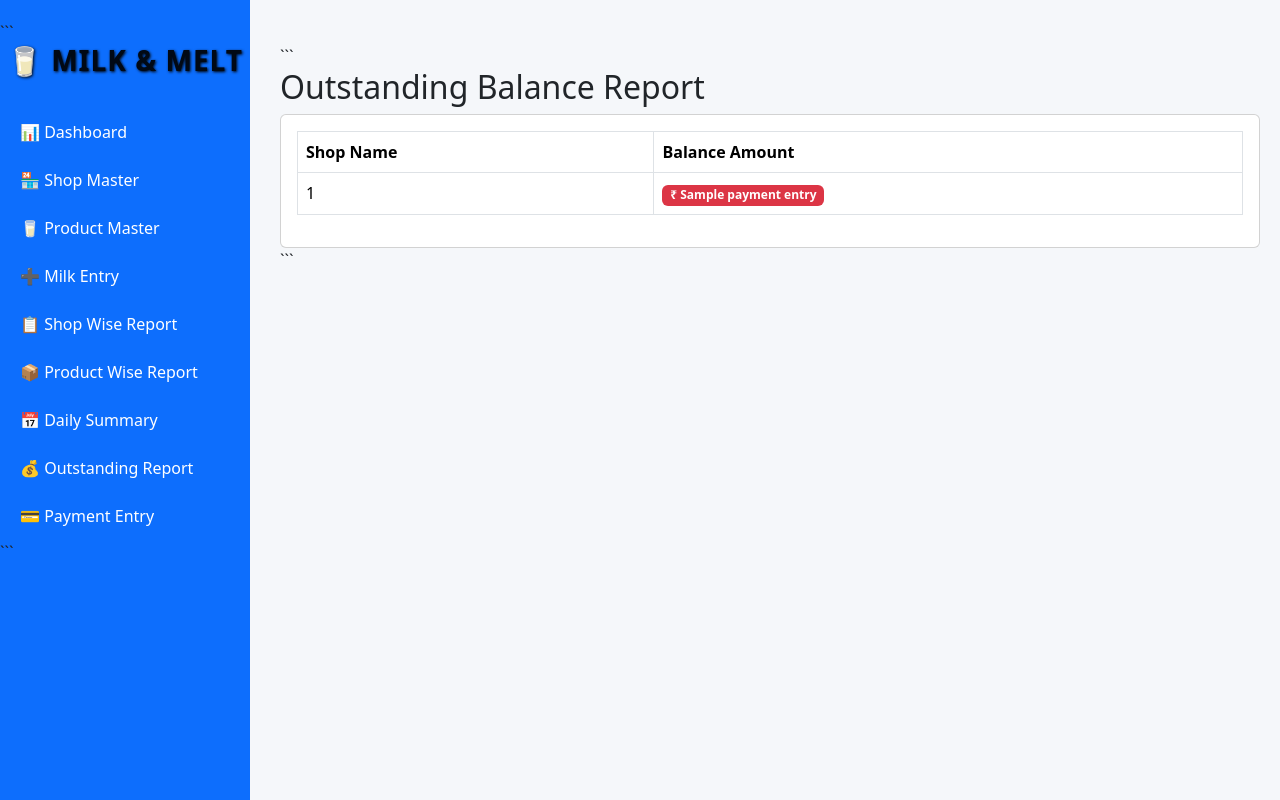
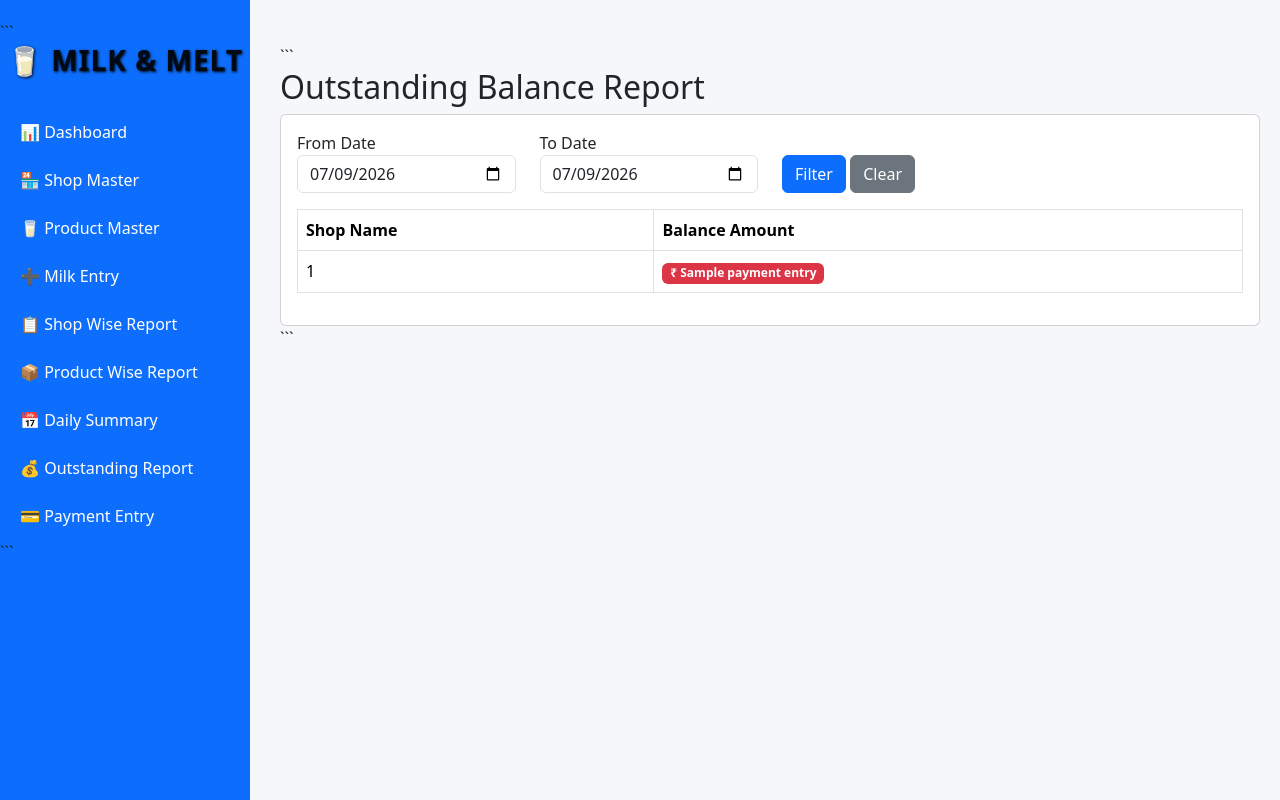
Before and after one commit to mhariprasath-28/Milk-Software, a Flask app: page /balance-report in a window 1280 px wide. Run offline with Flask 3, Linux system fonts and the light colour scheme; a database or web service that is not in the repository returns one stand-in record (values such as "Sample title"); some libraries are stand-ins or nearby versions.

Commit message:
Update balance_report.html

```diff
--- a/templates/balance_report.html
+++ b/templates/balance_report.html
@@ -5,6 +5,23 @@
 <h2>Outstanding Balance Report</h2>
 
 <div class="card p-3">
+    <form method="GET">
+    <div class="row mb-3">
+        <div class="col-md-3">
+            <label>From Date</label>
+            <input type="date" name="from_date" class="form-control" value="{{ from_date }}">
+        </div>
+        <div class="col-md-3">
+            <label>To Date</label>
+            <input type="date" name="to_date" class="form-control" value="{{ to_date }}">
+        </div>
+        <div class="col-md-3">
+            <br>
+            <button type="submit" class="btn btn-primary">Filter</button>
+            <a href="{{ request.path }}" class="btn btn-secondary">Clear</a>
+        </div>
+    </div>
+</form>
 
 <table class="table table-bordered">
 
```
